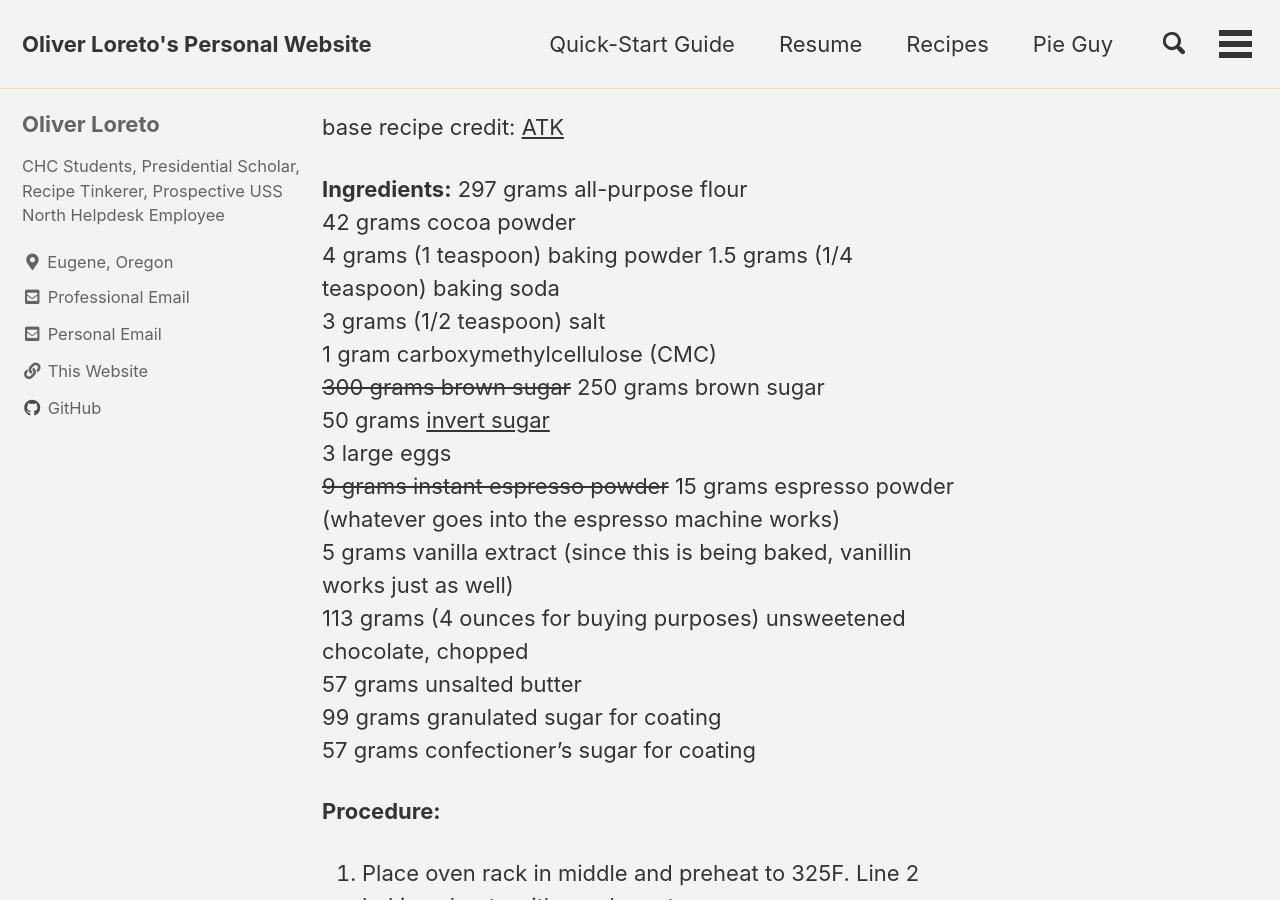
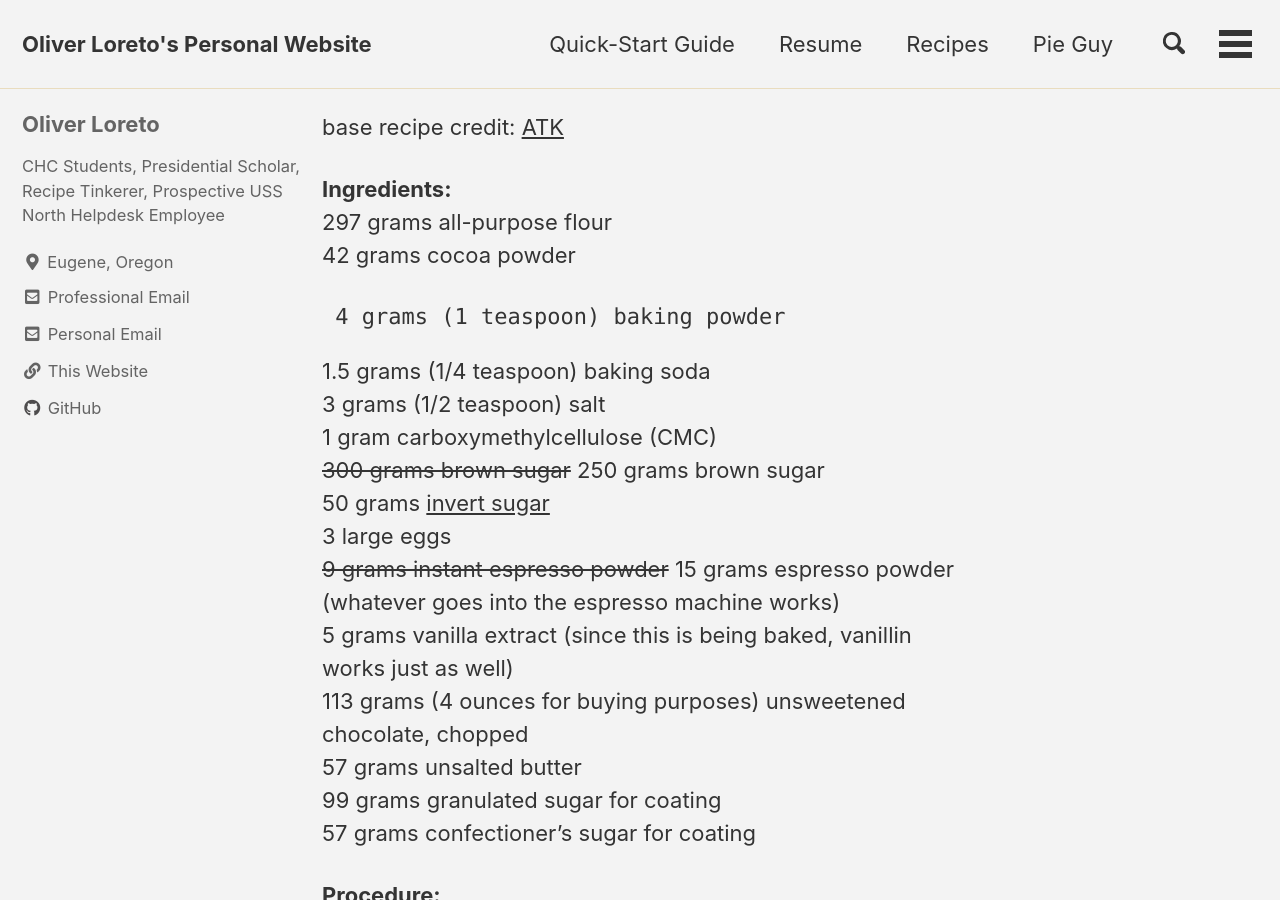
Before and after one commit to Oliver-Loreto/Oliver-Loreto.github.io, a Jekyll site: the page built from _pages/crinkle-cookies-recipe.md, in a window 1280 px wide and 900 px high. Built offline with Jekyll 4.4.1, drawn with Linux system fonts in a browser that asks for light colours; cached includes are drawn as plain includes.

```diff
--- a/_pages/crinkle-cookies-recipe.md
+++ b/_pages/crinkle-cookies-recipe.md
@@ -8,7 +8,7 @@ base recipe credit: [ATK](https://www.americastestkitchen.com/recipes/8125-choco
 **Ingredients:**
 297 grams all-purpose flour
 42 grams cocoa powder
-4 grams (1 teaspoon) baking powder
+<pre> 4 grams (1 teaspoon) baking powder </pre>
 1.5 grams (1/4 teaspoon) baking soda
 3 grams (1/2 teaspoon) salt
 1 gram carboxymethylcellulose (CMC)
```
